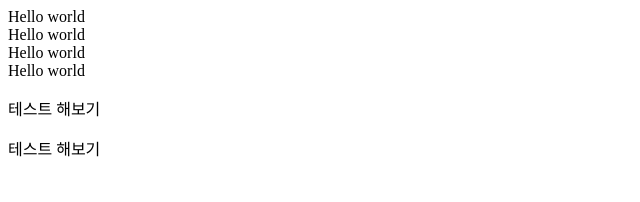
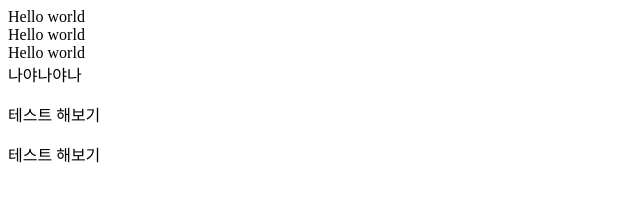
Before and after one commit to ssuk80/frontend_webcoding, a plain HTML site: page 01_starter/index.html in a window 1280 px wide. Shown: the whole page, without its empty margins (0-640 px from the left). Drawn offline with Linux system fonts and the light colour scheme.

Commit message:
메인수정2

```diff
--- a/01_starter/index.html
+++ b/01_starter/index.html
@@ -17,7 +17,7 @@
   <div>Hello world</div>
   <div>Hello world</div>
   <div>Hello world</div>
-  <div>Hello world</div>
+  <div>나야나야나</div>
   <!-- 브라우저 출력하기 (extension: live server 설치) -->
   <!-- 라이브서버 단축키 alt + l + o 아니면 우클릭 -->
   <!-- 라이브 서버 기능은 개발을 위해 임시로 로컬자신의 컴퓨터 환경)서버를 오픈하는 것
```
